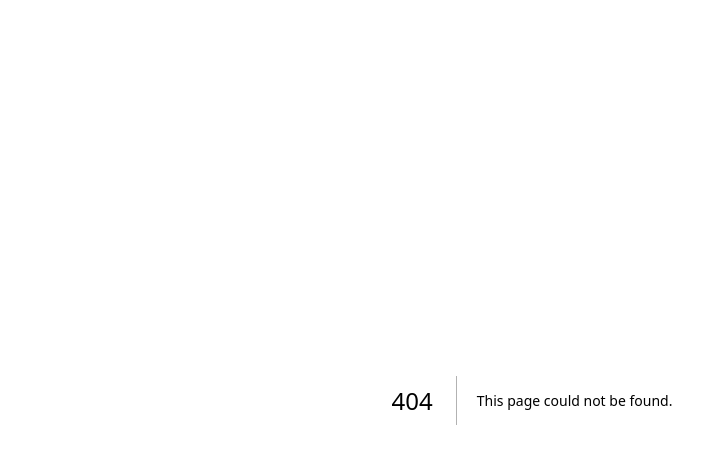
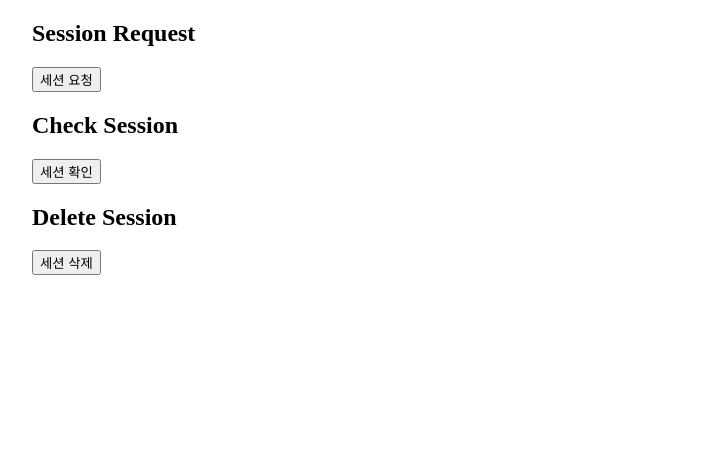
Before and after one commit to DevLordKimdo/DLK-WTI-NextJS, a Next.js app: page /frnt/auth/session/basic/index in a window 1280 px wide. Before the commit this address had no page. Shown: the top 464 px of the page, without its empty margins (108-811 px from the left). Built offline with nearby package versions, Linux system fonts and the light colour scheme.

Commit message:
auth session 추가

```diff
--- /dev/null
+++ b/src/app/frnt/auth/session/basic/index/page.tsx
@@ -0,0 +1,51 @@
+'use client';
+
+import '@/css/styles.css'
+const BASE_URL: string = `${process.env.NEXT_PUBLIC_BASE_URL}`;
+
+export default function Index() {
+
+    const RequestSession = async () => {
+        await fetch(`${BASE_URL}/rest/auth/session/basic/request-session`, {
+            method: 'POST',
+            headers: { 'Content-Type': 'application/json', },
+            credentials: 'include'
+        });
+    };
+
+    const CheckSession = async () => {
+        const response = await fetch(`${BASE_URL}/rest/auth/session/basic/check-session`, {
+            method: 'GET',
+            credentials: 'include'
+        });
+
+        const result = await response.text();
+        console.log(result);
+    };
+
+    const DeleteSession = async () => {
+        await fetch(`${BASE_URL}/rest/auth/session/basic/delete-session`, {
+            method: 'POST',
+            credentials: 'include'
+        });
+    };
+
+    return (
+        <>
+            <h2>Session Request</h2>
+            <div>
+                <button onClick={RequestSession}>세션 요청</button>
+            </div>
+
+            <h2>Check Session</h2>
+            <div>
+                <button onClick={CheckSession}>세션 확인</button>
+            </div>
+
+            <h2>Delete Session</h2>
+            <div>
+                <button onClick={DeleteSession}>세션 삭제</button>
+            </div>
+        </>
+    );
+}
```
Also changed, not shown: 2 other files (tests, documents, lock files or other folders).
